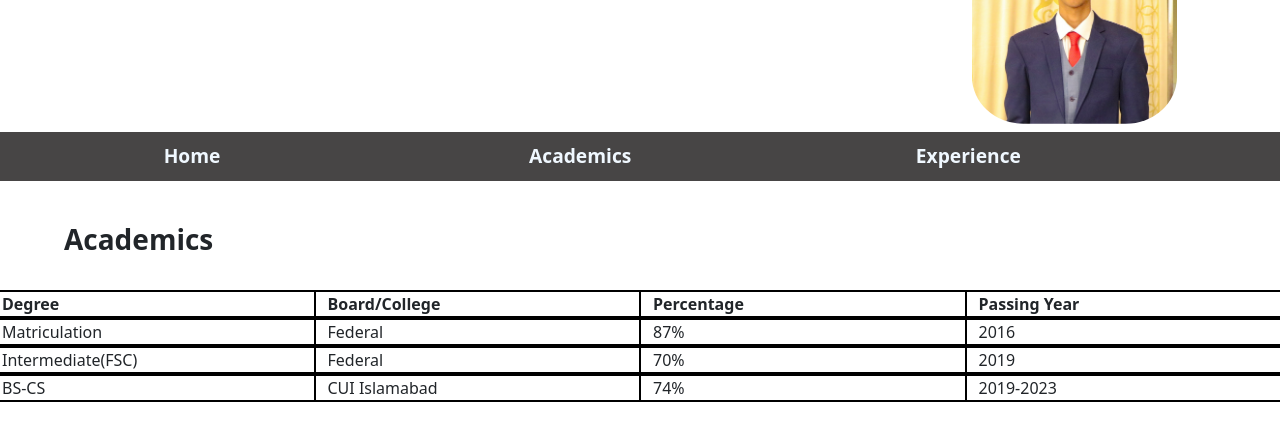
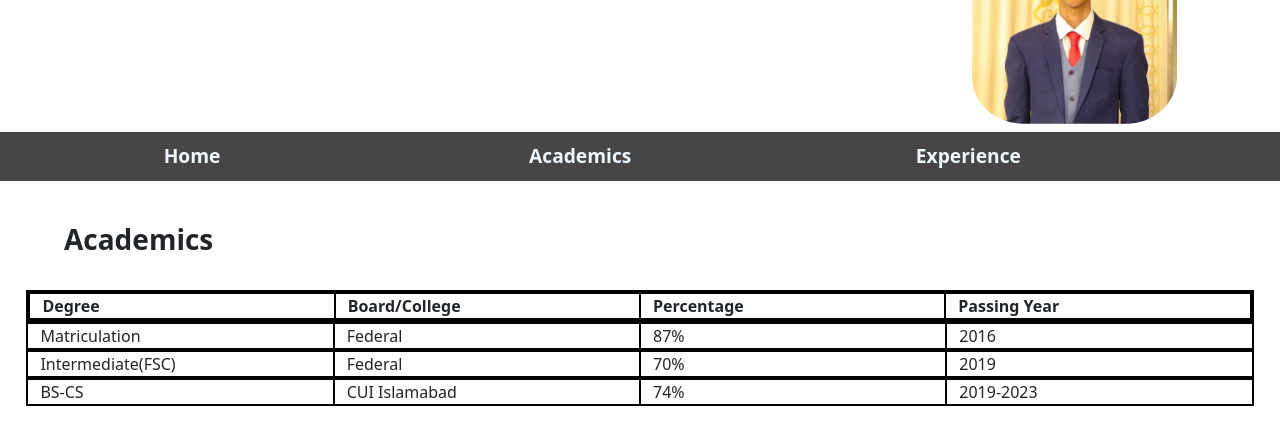
Before and after one commit to sameerxdev/simpleCV-HTML-CSS, a plain HTML site: page academics.html in a window 1280 px wide. Shown: the part 89-534 px from the top of the page. Drawn offline with nearby package versions, Linux system fonts and the light colour scheme.

Commit message:
Update academics.html

```diff
--- a/academics.html
+++ b/academics.html
@@ -33,7 +33,8 @@
 
     <h3><strong> Academics </strong></h3>
 
-    <div class="row">
+    <div class="academics">
+      <div class="row mainRow">
         <div class="col-3">
           <strong> Degree </strong>
         </div>
@@ -65,5 +66,6 @@
         <div class="col-3">74%</div>
         <div class="col-3">2019-2023</div>
      </div>
+    </div>
   </body>
 </html>
```
Lines whose indentation alone changed are shown as unchanged.
